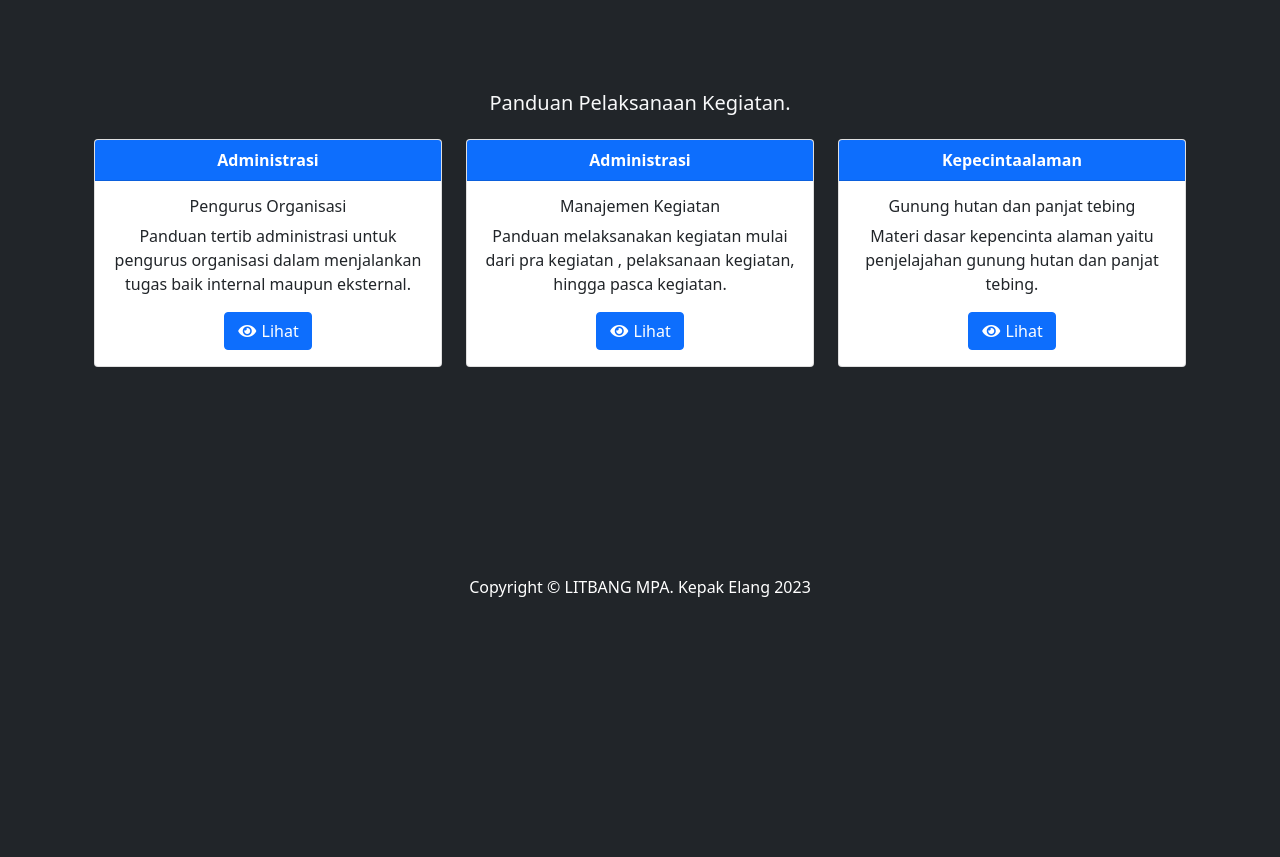
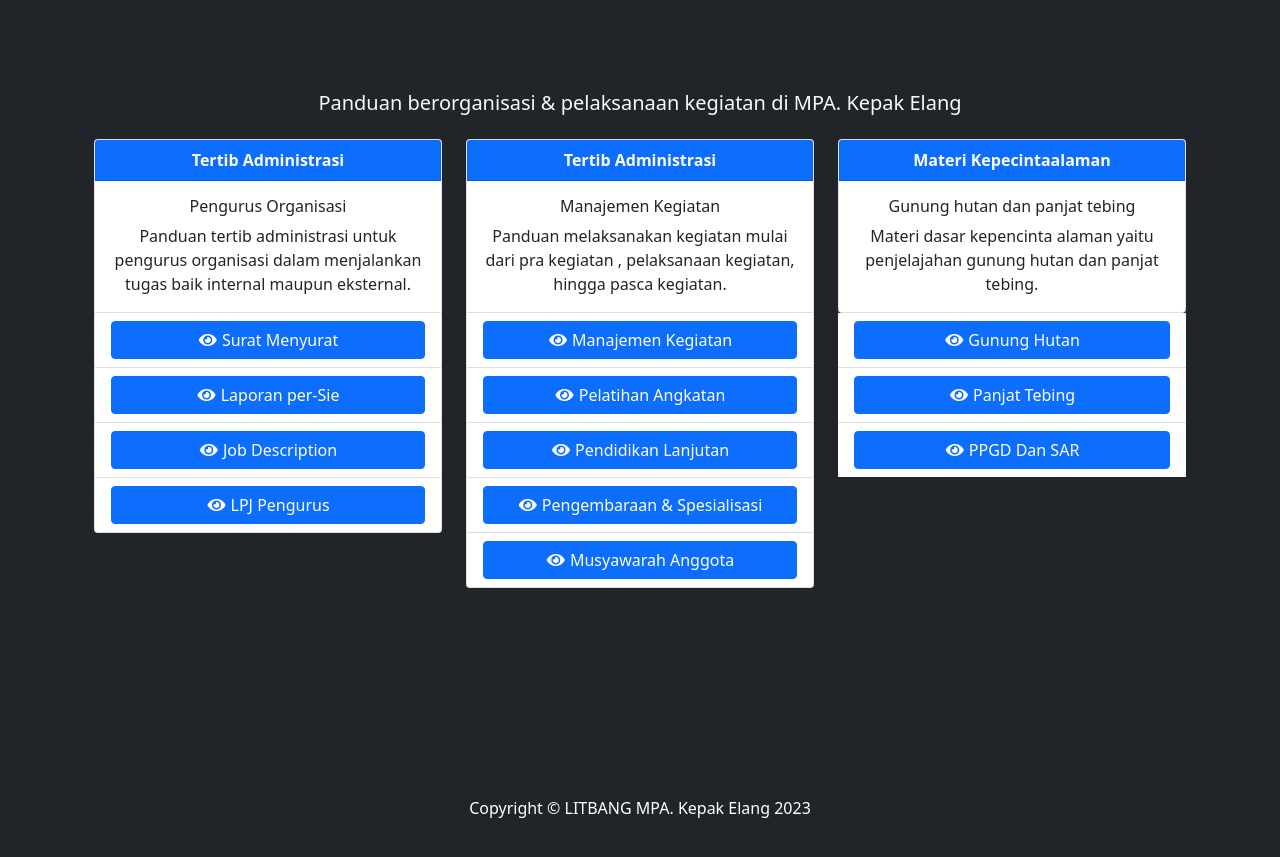
Before and after one commit to kepakelang/kepakelang.github.io, a plain HTML site: page index.html in a window 1280 px wide. Shown: the part 53-910 px from the top of the page. Before the commit the page ends 800 px from the top, so only its background shows below. Drawn offline with nearby package versions, Linux system fonts and the light colour scheme.

Commit message:
Update Home

```diff
--- a/index.html
+++ b/index.html
@@ -33,13 +33,13 @@
             <div class="container px-4">
                 <div class="row gx-4 justify-content-center">
 					<div class="col-12 mb-3">
-						<h5 class="text-light text-center">Panduan Pelaksanaan Kegiatan.</h5>
+						<h5 class="text-light text-center">Panduan berorganisasi & pelaksanaan kegiatan di MPA. Kepak Elang</h5>
 					</div>
 
                     <div class="col-lg-4 mb-3">
                         <div class="card text-center">
 							<div class="card-header bg-primary fw-bold text-white">
-								Administrasi
+								Tertib Administrasi
 							</div>
 							<div class="card-body">
 								<h6 class="card-title">Pengurus Organisasi</h6>
@@ -47,38 +47,75 @@
 									Panduan tertib administrasi untuk pengurus organisasi dalam menjalankan tugas baik
 									internal maupun eksternal.
 								</p>
-
-								<a href="#" class="btn btn-primary"><i class="fas fa-fw fa-eye"></i> Lihat</a>
 							</div>
+                            <ul class="list-group list-group-flush">
+                                <li class="list-group-item">
+                                    <a href="#" class="btn btn-primary w-100"><i class="fas fa-fw fa-eye"></i> Surat Menyurat</a>
+                                </li>
+                                <li class="list-group-item">
+                                    <a href="#" class="btn btn-primary w-100"><i class="fas fa-fw fa-eye"></i> Laporan per-Sie</a>
+                                </li>
+                                <li class="list-group-item">
+                                    <a href="#" class="btn btn-primary w-100"><i class="fas fa-fw fa-eye"></i> Job Description</a>
+                                </li>
+                                <li class="list-group-item">
+                                    <a href="#" class="btn btn-primary w-100"><i class="fas fa-fw fa-eye"></i> LPJ Pengurus</a>
+                                </li>
+                            </ul>
 						</div>
                     </div>
 					<div class="col-lg-4 mb-3">
                         <div class="card text-center">
 							<div class="card-header bg-primary fw-bold text-white">
-								Administrasi
+								Tertib Administrasi
 							</div>
 							<div class="card-body">
 								<h6 class="card-title">Manajemen Kegiatan</h6>
 								<p class="card-text">Panduan melaksanakan kegiatan mulai dari pra kegiatan , pelaksanaan kegiatan, hingga pasca kegiatan.</p>
 
-								<a href="#" class="btn btn-primary"><i class="fas fa-fw fa-eye"></i> Lihat</a>
 							</div>
+                            <ul class="list-group list-group-flush">
+                                <li class="list-group-item">
+                                    <a href="#" class="btn btn-primary w-100"><i class="fas fa-fw fa-eye"></i> Manajemen Kegiatan</a>
+                                </li>
+                                <li class="list-group-item">
+                                    <a href="#" class="btn btn-primary w-100"><i class="fas fa-fw fa-eye"></i> Pelatihan Angkatan</a>
+                                </li>
+                                <li class="list-group-item">
+                                    <a href="#" class="btn btn-primary w-100"><i class="fas fa-fw fa-eye"></i> Pendidikan Lanjutan</a>
+                                </li>
+                                <li class="list-group-item">
+                                    <a href="#" class="btn btn-primary w-100"><i class="fas fa-fw fa-eye"></i> Pengembaraan & Spesialisasi</a>
+                                </li>
+                                <li class="list-group-item">
+                                    <a href="#" class="btn btn-primary w-100"><i class="fas fa-fw fa-eye"></i> Musyawarah Anggota</a>
+                                </li>
+                            </ul>
 						</div>
                     </div>
 					<div class="col-lg-4 mb-3">
                         <div class="card text-center">
 							<div class="card-header bg-primary fw-bold text-white">
-								Kepecintaalaman
+								Materi Kepecintaalaman
 							</div>
 							<div class="card-body">
 								<h6 class="card-title">Gunung hutan dan panjat tebing</h6>
 								<p class="card-text">
 									Materi dasar kepencinta alaman yaitu penjelajahan gunung hutan dan panjat tebing.
 								</p>
-
-								<a href="#" class="btn btn-primary"><i class="fas fa-fw fa-eye"></i> Lihat</a>
 							</div>
 						</div>
+                        <ul class="list-group list-group-flush">
+                            <li class="list-group-item">
+                                <a href="#" class="btn btn-primary w-100"><i class="fas fa-fw fa-eye"></i> Gunung Hutan</a>
+                            </li>
+                            <li class="list-group-item">
+                                <a href="#" class="btn btn-primary w-100"><i class="fas fa-fw fa-eye"></i> Panjat Tebing</a>
+                            </li>
+                            <li class="list-group-item">
+                                <a href="#" class="btn btn-primary w-100"><i class="fas fa-fw fa-eye"></i> PPGD Dan SAR</a>
+                            </li>
+                        </ul>
                     </div>
                 </div>
             </div>
```
